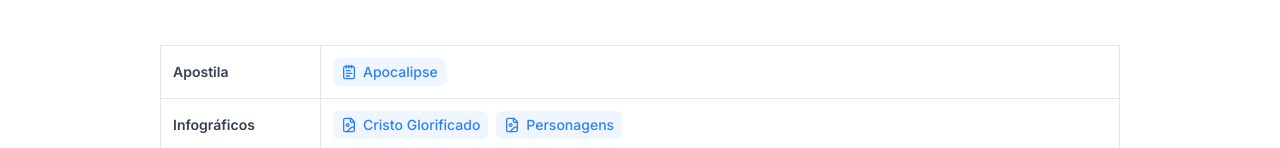
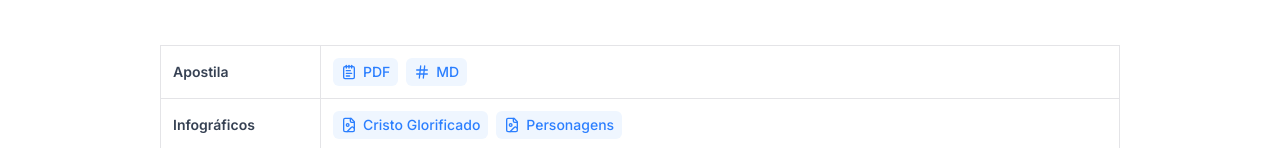
Before and after one commit to oceanodg/ocn-institucional-v4, a Next.js app: page /oceano-academy/materiais-didaticos/apocalipse in a window 1280 px wide. Shown: the part 360-508 px from the top of the page. Built offline with nearby package versions, Linux system fonts and the light colour scheme.

Commit message:
feat: add new link for MD file and update PDF link text in "Curso Apocalipse" materials for better clarity

```diff
--- a/app/(site)/oceano-academy/materiais-didaticos/apocalipse/page.tsx
+++ b/app/(site)/oceano-academy/materiais-didaticos/apocalipse/page.tsx
@@ -1,4 +1,10 @@
-import { FileImage, NotepadText, SquarePlay, Workflow } from "lucide-react";
+import {
+  FileImage,
+  NotepadText,
+  SquarePlay,
+  Workflow,
+  Hash,
+} from "lucide-react";
 import { HeroContainer } from "~/components/hero";
 import { AllTeachingMaterialsBackButton } from "~/components/back-buttons/all-teaching-materials";
 import { H1, H2, H3, P, Separator } from "~/components/ui";
@@ -38,7 +44,11 @@ export default function CursoApocalipse() {
                 <TableCellLinksContainer>
                   <LinkSmall href="https://drive.google.com/file/d/1LNPbSqst5OOeNVjhGzmwB13PYwPflCQg/view?usp=sharing">
                     <NotepadText className="size-4" />
-                    Apocalipse
+                    PDF
+                  </LinkSmall>
+                  <LinkSmall href="https://drive.google.com/file/d/1e0Den_VcQe5w8zohMwrNM7OTHayiGoi2/view?usp=sharing">
+                    <Hash className="size-4" />
+                    MD
                   </LinkSmall>
                 </TableCellLinksContainer>
               </TableCell>
```
